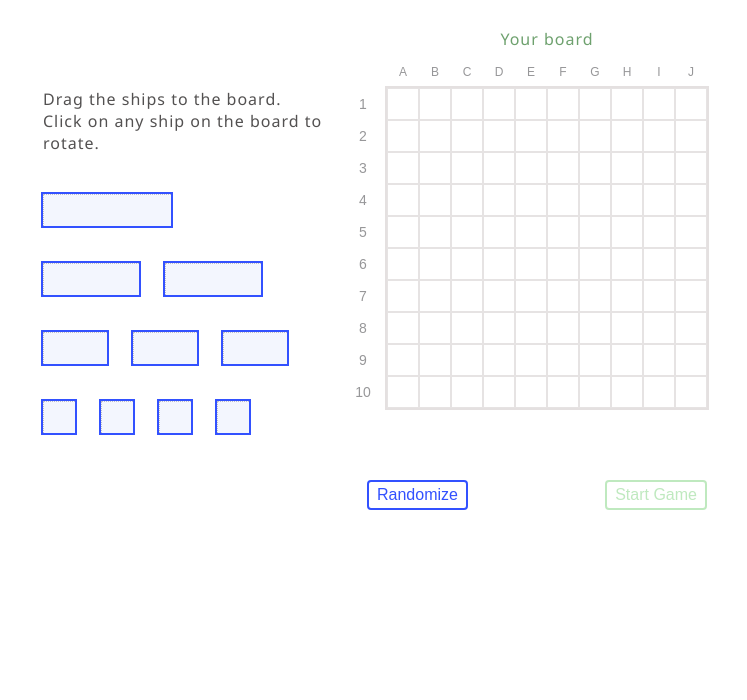
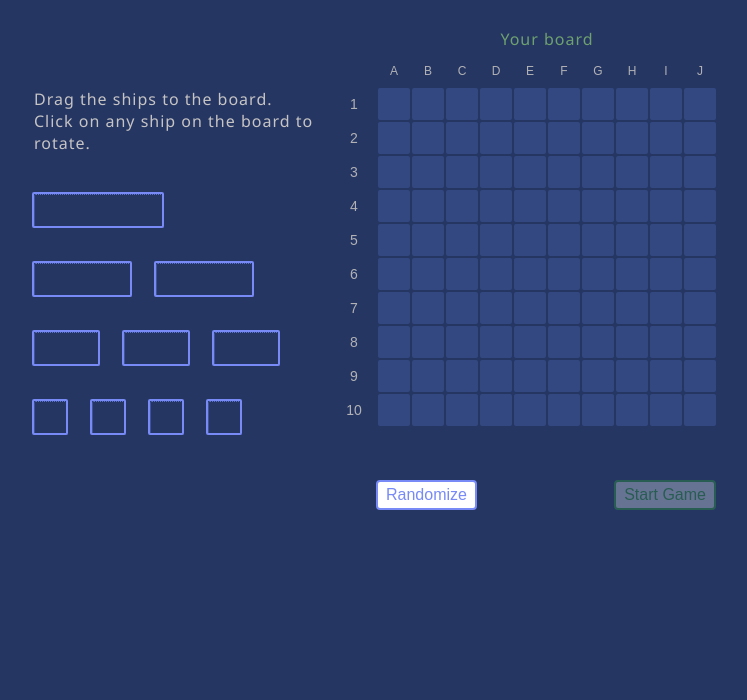
Before and after one commit to NRG55/battleship, a website built with webpack: page src/index.html in a window 1280 px wide. Shown: the part 100-800 px from the top of the page, without its empty margins (265-1012 px from the left). Built offline with nearby package versions, Linux system fonts and the light colour scheme.

Commit message:
Updating: style.css

```diff
--- a/src/style.css
+++ b/src/style.css
@@ -1,6 +1,6 @@
 :root {
     --cell-size: 2rem;
-    --color-blue: rgb(50, 81, 255);
+    --color-blue: rgb(119, 138, 245);
     --color-green: rgb(47, 184, 47);
     --color-red: rgb(250, 54, 54);
 }
@@ -11,8 +11,9 @@ body {
     margin: 0;
     user-select: none;
     font-family: 'Segoe UI', Tahoma, Geneva, Verdana, sans-serif;
-    color: rgb(83, 81, 81);
+    color: rgb(199, 196, 196);
     letter-spacing: 1px;
+    background-color: rgb(37, 54, 99);
 }
 
 header {
@@ -55,9 +56,11 @@ main {
     display: grid;
     justify-content: center;
     align-items: center;
-    border: solid rgb(230, 227, 227) 1px;
+    border-color: rgb(37, 54, 99);
+    border-style: none;
     cursor: pointer;
-    background: none;
+    background: rgb(51, 72, 128);
+    border-radius: 2px;
 }
 
 .board-cell:hover {
@@ -73,7 +76,7 @@ main {
     position: absolute;
     width: 100%;
     text-align: center;
-    color: rgb(151, 151, 153);
+    color: rgb(178, 178, 180);
     pointer-events: none;
 }
 
@@ -91,6 +94,12 @@ main {
 #computer,
 #human {
     position: relative;
+    display: grid;
+    gap: 2px;
+}
+
+.board-row {
+    gap: 2px;
 }
 
 #ships-overlay-computer,
@@ -102,7 +111,7 @@ main {
     width: 100%;
     height: 100%;
     pointer-events: none;
-    outline: solid 2px rgb(228, 224, 224);
+    /* outline: solid 2px rgb(37, 54, 99);   */
 }
 
 #ships-overlay-extra {
@@ -115,15 +124,16 @@ main {
 .ship-overlay-sunk {
     position: absolute;
     pointer-events: none;
+    border-radius: 2px;
 }
 
 .ship-overlay-blue {
-    background-color: rgba(134, 168, 243, 0.1);
+    background-color: rgba(119, 138, 245, 0.1);
     outline: solid 2px var(--color-blue);
 }
 
 .ship-overlay-green {
-    background-color: rgba(158, 241, 169, 0.1);
+    /* background-color: rgba(158, 241, 169, 0.1);  */
     outline: solid 1px var(--color-green);
 }
 
@@ -196,12 +206,13 @@ main {
 .ship-draggable {
     position: absolute;
     display: flex;
-    background-color: rgba(134, 168, 243, 0.1);
+    /* background-color: rgba(134, 168, 243, 0.1);  */
     border: solid 2px var(--color-blue);
     cursor: move;
     z-index: 100;
     left: -3px;
     top: -3px;
+    border-radius: 2px;
 }
 
 .ships-row {
@@ -212,9 +223,10 @@ main {
 
 .ship-box {
     position: relative;
-    border: dotted 1px rgb(197, 192, 192);
+    border: dotted 1px rgb(89, 112, 212);
     padding-right: 4px;
     padding-bottom: 2px;
+    border-radius: 2px;
 }
 
 .ship-box-1,
```
